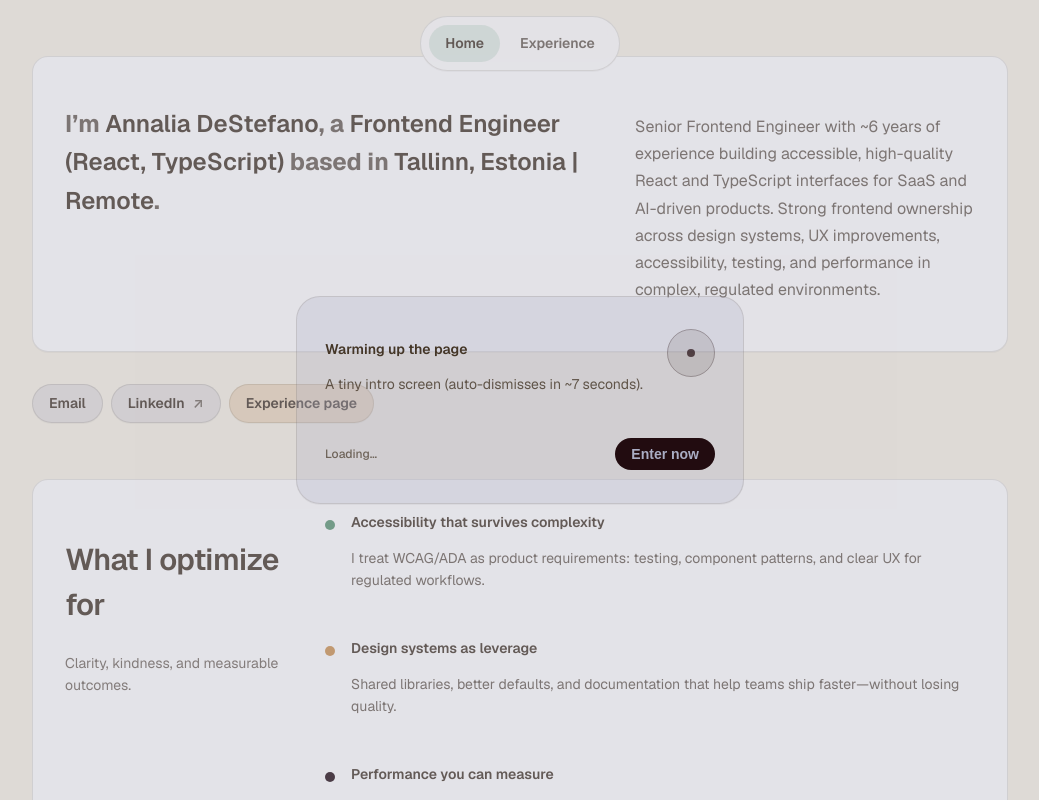
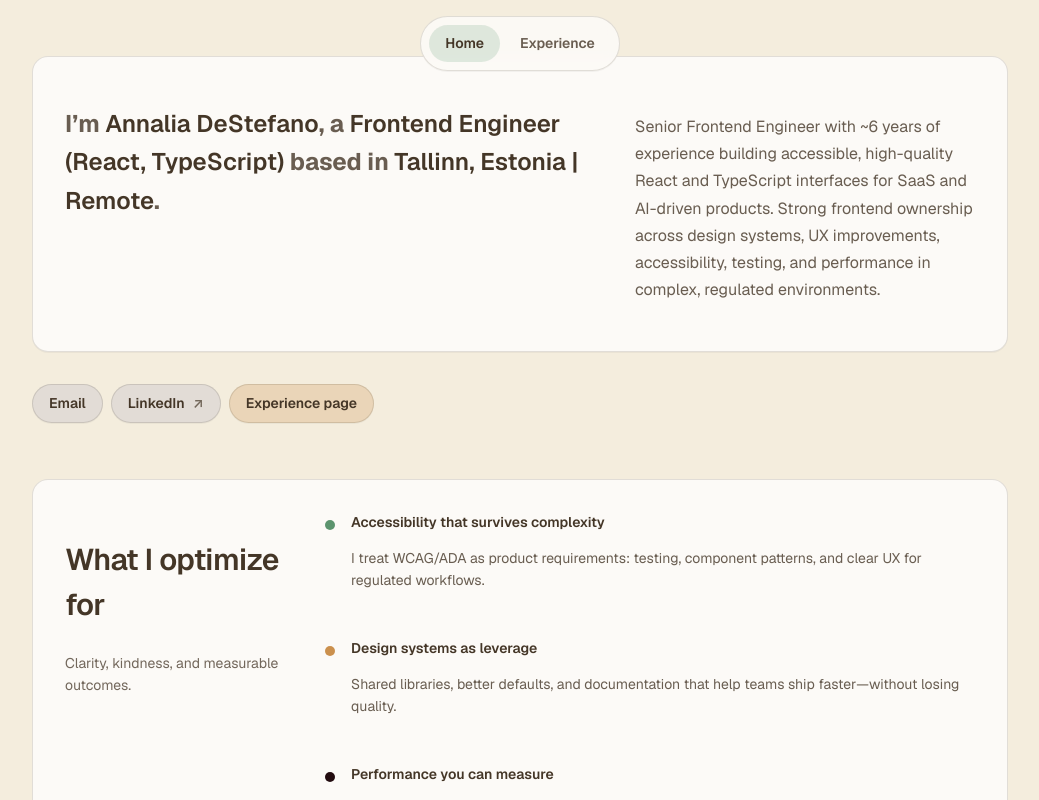
Before and after one commit to annaliarosed/portfolio, a Next.js app: page / in a window 1280 px wide. Shown: the top 800 px of the page, without its empty margins (120-1159 px from the left). Built offline with nearby package versions, Linux system fonts and the light colour scheme.

Commit message:
remove loading overlay

```diff
--- a/app/components/LoadingOverlay.module.scss
+++ /dev/null
@@ -1,102 +0,0 @@
-.overlay {
-  position: fixed;
-  inset: 0;
-  z-index: 50;
-  display: flex;
-  align-items: center;
-  justify-content: center;
-  padding: 0 24px;
-  background: color-mix(in srgb, #aaadc4 30%, transparent);
-}
-
-.panel {
-  width: 100%;
-  max-width: 28rem;
-  border-radius: 24px;
-  background: color-mix(in srgb, #aaadc4 25%, transparent);
-  padding: 28px;
-  box-shadow: 0 1px 0 rgba(0, 0, 0, 0.04);
-  border: 1px solid rgba(68, 54, 39, 0.12);
-}
-
-.header {
-  display: flex;
-  align-items: flex-start;
-  justify-content: space-between;
-  gap: 16px;
-}
-
-.title {
-  font-size: 14px;
-  font-weight: 600;
-  color: var(--foreground);
-}
-
-.subtitle {
-  margin-top: 8px;
-  font-size: 14px;
-  line-height: 1.5;
-  color: color-mix(in srgb, var(--foreground) 80%, transparent);
-}
-
-.mark {
-  position: relative;
-  margin-top: 4px;
-  height: 48px;
-  width: 48px;
-}
-
-.markBg {
-  position: absolute;
-  inset: 0;
-  border-radius: 999px;
-  background: color-mix(in srgb, #220c10 10%, transparent);
-}
-
-.markRing {
-  position: absolute;
-  inset: 0;
-  border-radius: 999px;
-  border: 1px solid color-mix(in srgb, #220c10 25%, transparent);
-}
-
-.markDot {
-  position: absolute;
-  left: 50%;
-  top: 50%;
-  height: 8px;
-  width: 8px;
-  transform: translate(-50%, -50%);
-  border-radius: 999px;
-  background: color-mix(in srgb, #220c10 70%, transparent);
-}
-
-.footer {
-  margin-top: 24px;
-  display: flex;
-  align-items: center;
-  justify-content: space-between;
-  gap: 12px;
-}
-
-.status {
-  font-size: 12px;
-  font-weight: 500;
-  color: color-mix(in srgb, var(--foreground) 70%, transparent);
-}
-
-.enterButton {
-  border: 0;
-  border-radius: 999px;
-  background: #220c10;
-  padding: 8px 16px;
-  font-size: 14px;
-  font-weight: 600;
-  color: #aaadc4;
-  cursor: pointer;
-  outline: none;
-}
-
-.enterButton:focus-visible {
-  box-shadow: 0 0 0 3px color-mix(in srgb, #220c10 60%, transparent);
-}
--- a/app/components/LoadingOverlay.tsx
+++ /dev/null
@@ -1,93 +0,0 @@
-"use client";
-
-import { useEffect, useRef, useState } from "react";
-import styles from "./LoadingOverlay.module.scss";
-
-export default function LoadingOverlay() {
-  // SSR-safe: server and first client render match (hidden).
-  const [visible, setVisible] = useState<boolean>(false);
-  const timeoutRef = useRef<number | null>(null);
-
-  useEffect(() => {
-    // Decide visibility only after mount to avoid hydration mismatch.
-    try {
-      const seen = window.sessionStorage.getItem("portfolio_loading_seen");
-      if (seen === "1") return;
-    } catch {
-      // ignore
-    }
-
-    // Avoid setState directly in effect body (lint); schedule it.
-    const showId = window.setTimeout(() => setVisible(true), 0);
-
-    timeoutRef.current = window.setTimeout(() => {
-      setVisible(false);
-      try {
-        window.sessionStorage.setItem("portfolio_loading_seen", "1");
-      } catch {
-        // ignore
-      }
-    }, 7000);
-
-    return () => {
-      window.clearTimeout(showId);
-      if (timeoutRef.current) window.clearTimeout(timeoutRef.current);
-    };
-  }, []);
-
-  if (!visible) return null;
-
-  return (
-    <div
-      className={styles.overlay}
-      aria-label="Loading portfolio"
-      role="dialog"
-      aria-modal="true"
-    >
-      <div className={styles.panel}>
-        <div className={styles.header}>
-          <div>
-            <p className={styles.title}>
-              Warming up the page
-            </p>
-            <p className={styles.subtitle}>
-              A tiny intro screen (auto-dismisses in ~7 seconds).
-            </p>
-          </div>
-          <div
-            aria-hidden="true"
-            className={styles.mark}
-          >
-            <div className={styles.markBg} />
-            <div className={styles.markRing} />
-            <div className={styles.markDot} />
-          </div>
-        </div>
-
-        <div className={styles.footer}>
-          <p
-            className={styles.status}
-            role="status"
-            aria-live="polite"
-          >
-            Loading…
-          </p>
-          <button
-            type="button"
-            onClick={() => {
-              setVisible(false);
-              try {
-                window.sessionStorage.setItem("portfolio_loading_seen", "1");
-              } catch {
-                // ignore
-              }
-            }}
-            className={styles.enterButton}
-          >
-            Enter now
-          </button>
-        </div>
-      </div>
-    </div>
-  );
-}
--- a/app/layout.tsx
+++ b/app/layout.tsx
@@ -1,7 +1,6 @@
 import type { Metadata } from "next";
 import { Geist, Geist_Mono } from "next/font/google";
 import "./globals.scss";
-import LoadingOverlay from "@/app/components/LoadingOverlay";
 import BubbleNav from "@/app/components/BubbleNav";
 import RevealOnScroll from "@/app/components/RevealOnScroll";
 
@@ -39,7 +38,6 @@ export default function RootLayout({
           Skip to content
         </a>
         <BubbleNav />
-        <LoadingOverlay />
         <RevealOnScroll />
         {children}
       </body>
```
